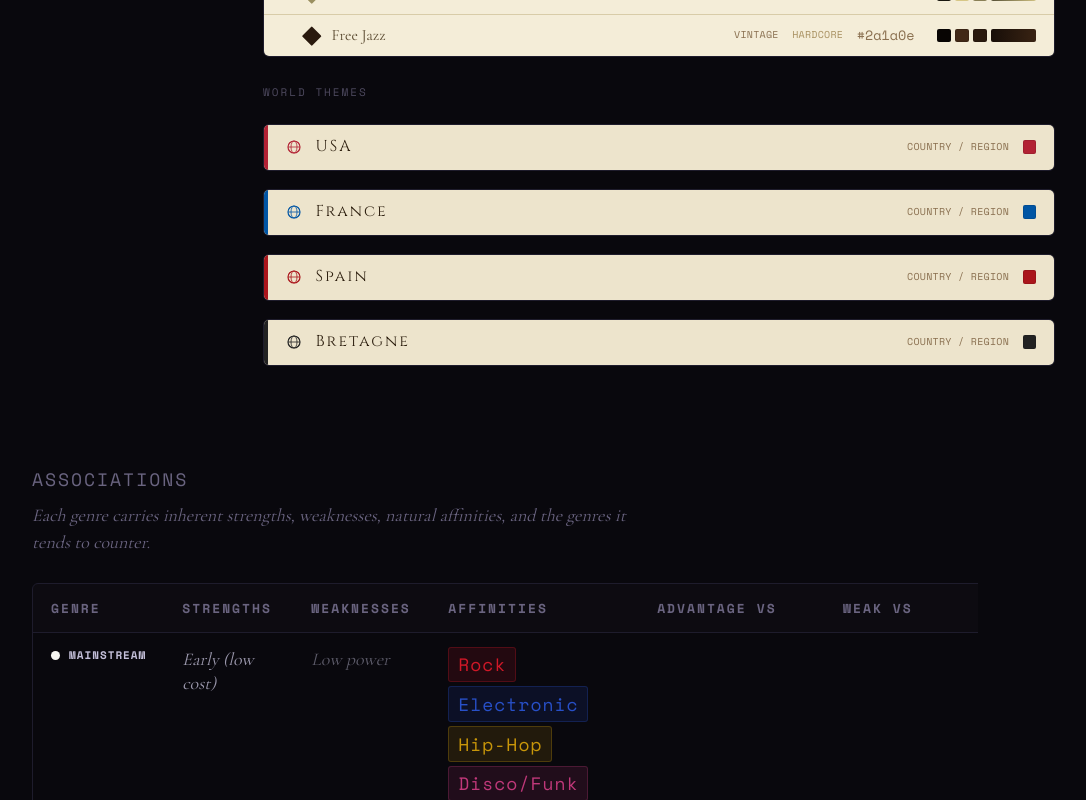
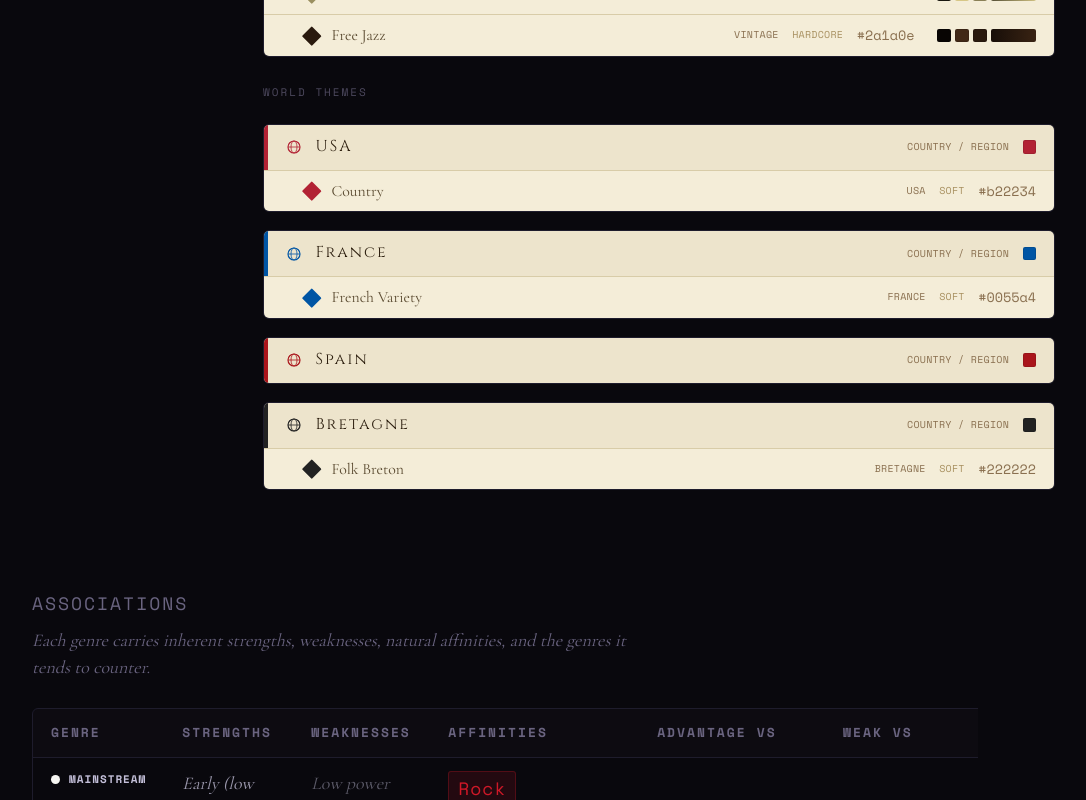
Before and after one commit to BehindTheMusicTree/the-music-deck-assets, a Next.js app: page /genres in a window 1280 px wide. Shown: the part 4080-4880 px from the top of the page, without its empty margins (135-1221 px from the left). Built offline with nearby package versions, Linux system fonts and the light colour scheme.

Commit message:
refactor: improve country and subgenre selection handling in GenreThemePreview component for enhanced interactivity and visual clarity

```diff
--- a/components/GenreThemePreview.tsx
+++ b/components/GenreThemePreview.tsx
@@ -193,7 +193,11 @@ export default function GenreThemePreview() {
           <div className="font-mono text-[11px] tracking-[2px] text-muted uppercase mt-2 mb-1 opacity-70">
             World Themes
           </div>
-          {Object.entries(WORLD_THEMES).map(([country, t]) => (
+          {Object.entries(WORLD_THEMES).map(([country, t]) => {
+            const countrySubs = SUBGENRES.filter(
+              (s) => s.kind === "country" && s.parentA === country,
+            );
+            return (
               <div
                 key={country}
                 className="border border-ui-border rounded-[6px] overflow-hidden"
@@ -211,9 +215,7 @@ export default function GenreThemePreview() {
                       applyRulePreview({ genre: selectedGenreOnly, country });
                       return;
                     }
-                  const firstCountrySubgenre = SUBGENRES.find(
-                    (s) => s.kind === "country" && s.parentA === country,
-                  )?.n;
+                    const firstCountrySubgenre = countrySubs[0]?.n;
                     if (!firstCountrySubgenre) return;
                     setSelectedSubgenre(firstCountrySubgenre);
                     applyRulePreview({ subgenre: firstCountrySubgenre, country });
@@ -239,8 +241,48 @@ export default function GenreThemePreview() {
                   </span>
                   <div className="w-3 h-3 rounded-[2px] border border-black/10 shrink-0" style={{ background: t.border }} />
                 </button>
+                {countrySubs.length > 0 && (
+                  <div className="divide-y divide-[#d8cca8] border-t border-[#d8cca8]">
+                    {countrySubs.map((s) => (
+                      <button
+                        key={s.n}
+                        className="w-full flex items-center gap-3 pl-9 pr-4 py-2 text-left transition-opacity hover:opacity-80"
+                        style={{ background: "#f4edd8" }}
+                        onClick={() => {
+                          setSelectedCountry(country);
+                          setSelectedGenreOnly(undefined);
+                          setSelectedSubgenre(s.n);
+                          applyRulePreview({ subgenre: s.n, country });
+                        }}
+                      >
+                        <div
+                          className="w-3 h-3 shrink-0 rotate-45 rounded-[1px] box-border"
+                          style={{
+                            background: s.color,
+                            border: isVeryLight(s.color)
+                              ? "1px solid rgba(20, 16, 10, 0.45)"
+                              : "none",
+                          }}
+                        />
+                        <span className="font-garamond text-sm flex-1" style={{ color: "#5a4a30" }}>
+                          {s.n}
+                        </span>
+                        <span className="font-mono text-[10px] tracking-wide uppercase" style={{ color: "#8a7050" }}>
+                          {country}
+                        </span>
+                        <span className="font-mono text-[10px] tracking-wide uppercase" style={{ color: "#a89060" }}>
+                          {s.intensity}
+                        </span>
+                        <span className="font-mono text-xs" style={{ color: "#8a7050" }}>
+                          {s.color}
+                        </span>
+                      </button>
+                    ))}
                   </div>
-          ))}
+                )}
+              </div>
+            );
+          })}
         </div>
       </div>
     </div>
```
Lines whose indentation alone changed are shown as unchanged.
